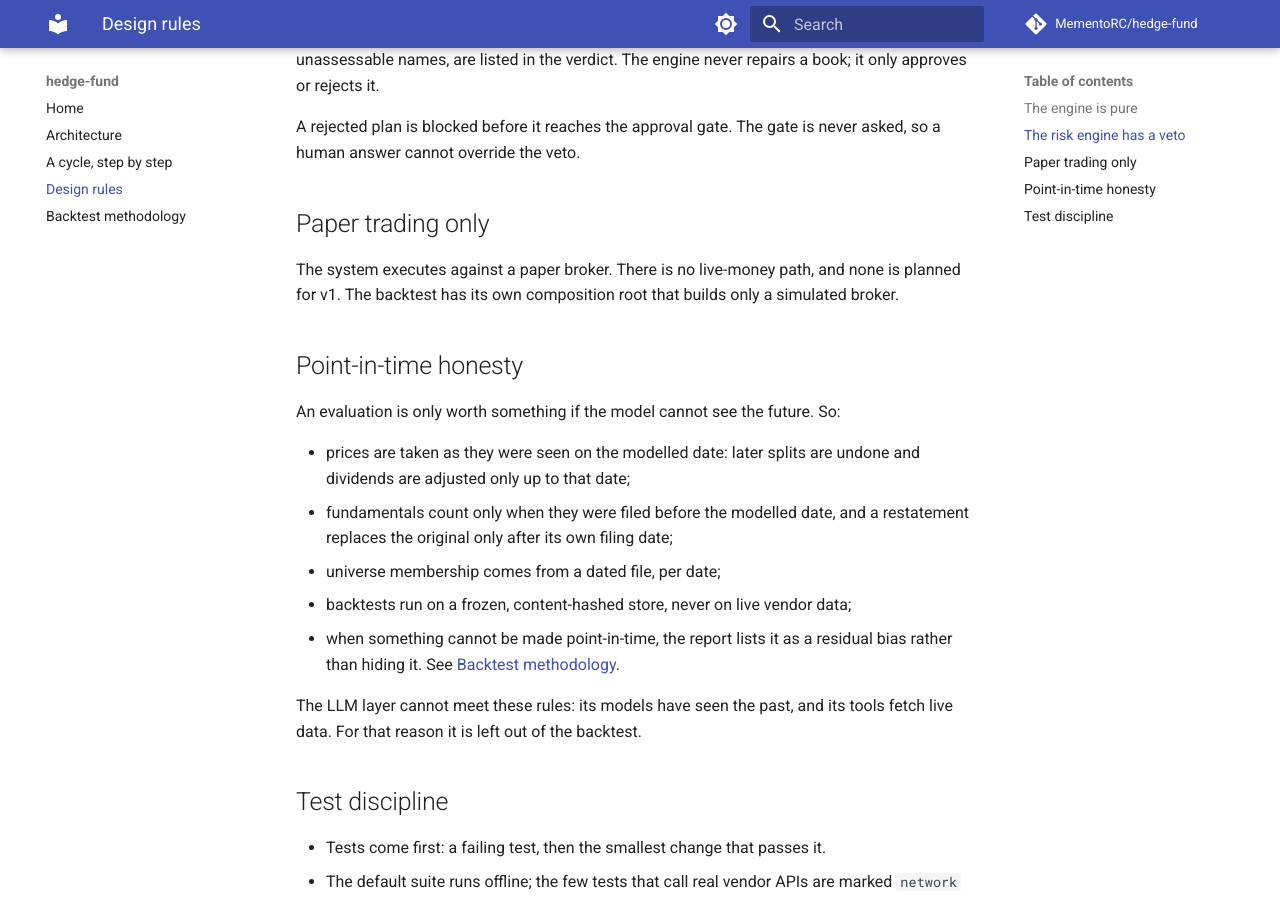
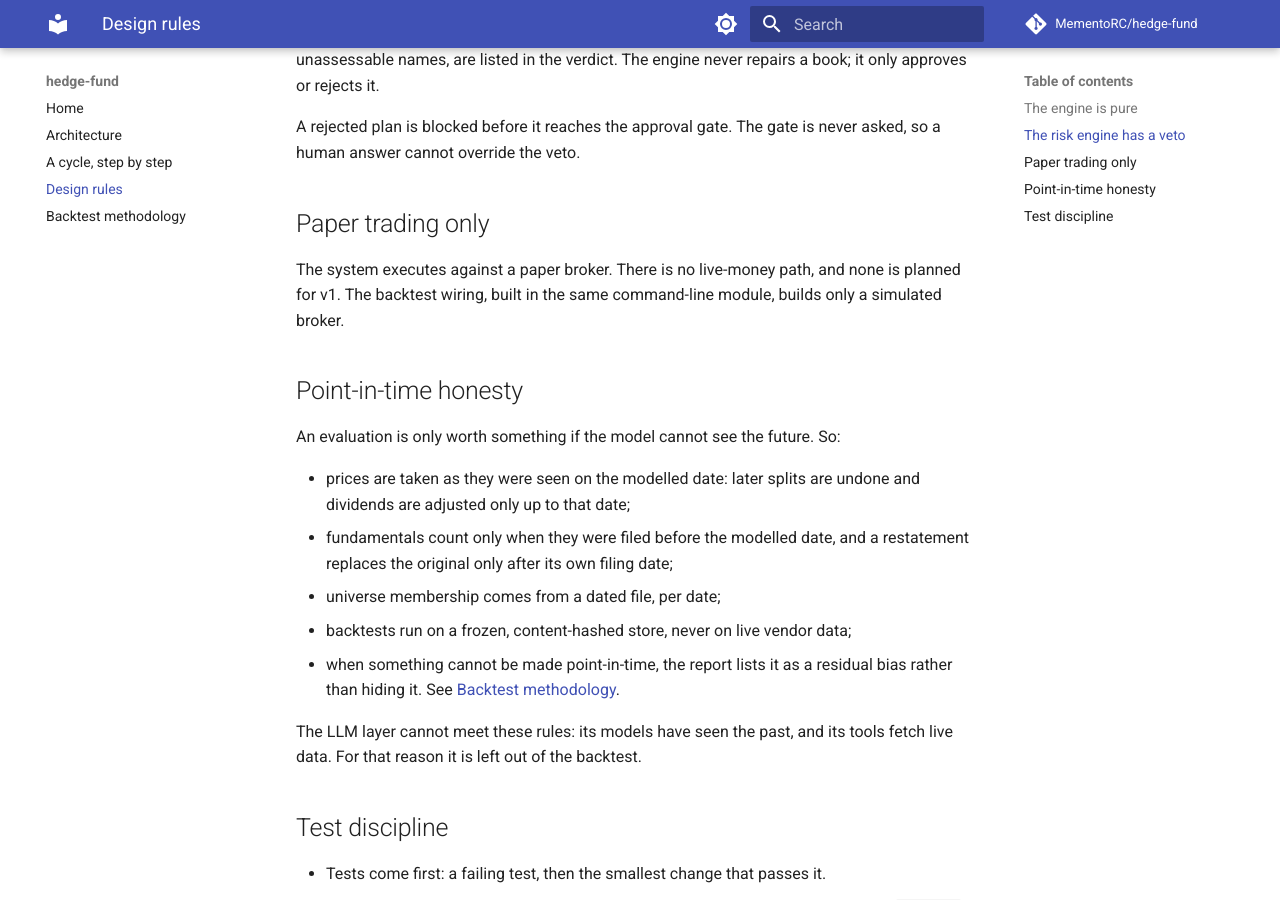
Before and after one commit to MementoRC/hedge-fund, an MkDocs documentation site: the page built from website/docs/design-rules.md, in a window 1280 px wide and 900 px high, scrolled down 999 px. Built offline with MkDocs 1.6.1 and Material for MkDocs 9.7.7, drawn with Linux system fonts in a browser that asks for light colours; comment, search, counter and statistics services are not loaded.

Commit message:
docs(site): tighten composition-root, approval-gate and flip-deferral wording
Co-Authored-By: Claude Opus 5.5 <noreply@anthropic.com>
Claude-Session: https://claude.ai/code/session_01S3U3ZJUBgsGk1PFH6NdCDr

```diff
--- a/website/docs/design-rules.md
+++ b/website/docs/design-rules.md
@@ -26,7 +26,7 @@ A rejected plan is blocked before it reaches the approval gate. The gate is neve
 
 ## Paper trading only
 
-The system executes against a paper broker. There is no live-money path, and none is planned for v1. The backtest has its own composition root that builds only a simulated broker.
+The system executes against a paper broker. There is no live-money path, and none is planned for v1. The backtest wiring, built in the same command-line module, builds only a simulated broker.
 
 ## Point-in-time honesty
 
```
Also changed, not shown: website/docs/architecture.md (+1 -1 lines), website/docs/cycle.md (+1 -1 lines).
